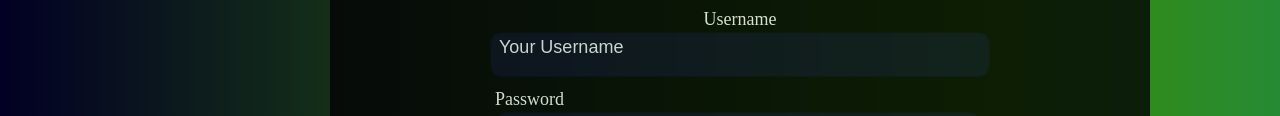
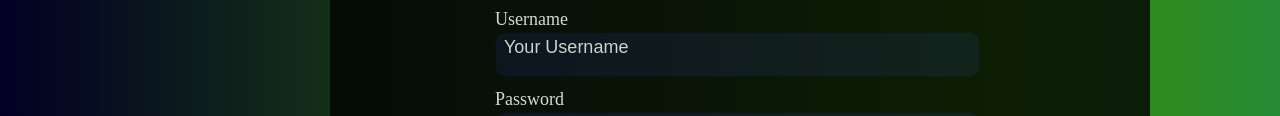
Before and after one commit to jitu002/Portal-full-stack, a website: page index.html in a window 1280 px wide. Shown: the part 2104-2220 px from the top of the page. Drawn offline with Linux system fonts and the light colour scheme; a web font is replaced by a local one.

Commit message:
Update index.html

```diff
--- a/index.html
+++ b/index.html
@@ -72,7 +72,7 @@
               <label>Email</label>
               <input type="email" required id="email1" placeholder="Your email with @" class="form-control">
             </div>
-            <div>
+            <div class="inline">
                 <label>Username</label>
                 <input type="text" required id="usname1" class="form-control" placeholder="Your Username">
             </div>
```
